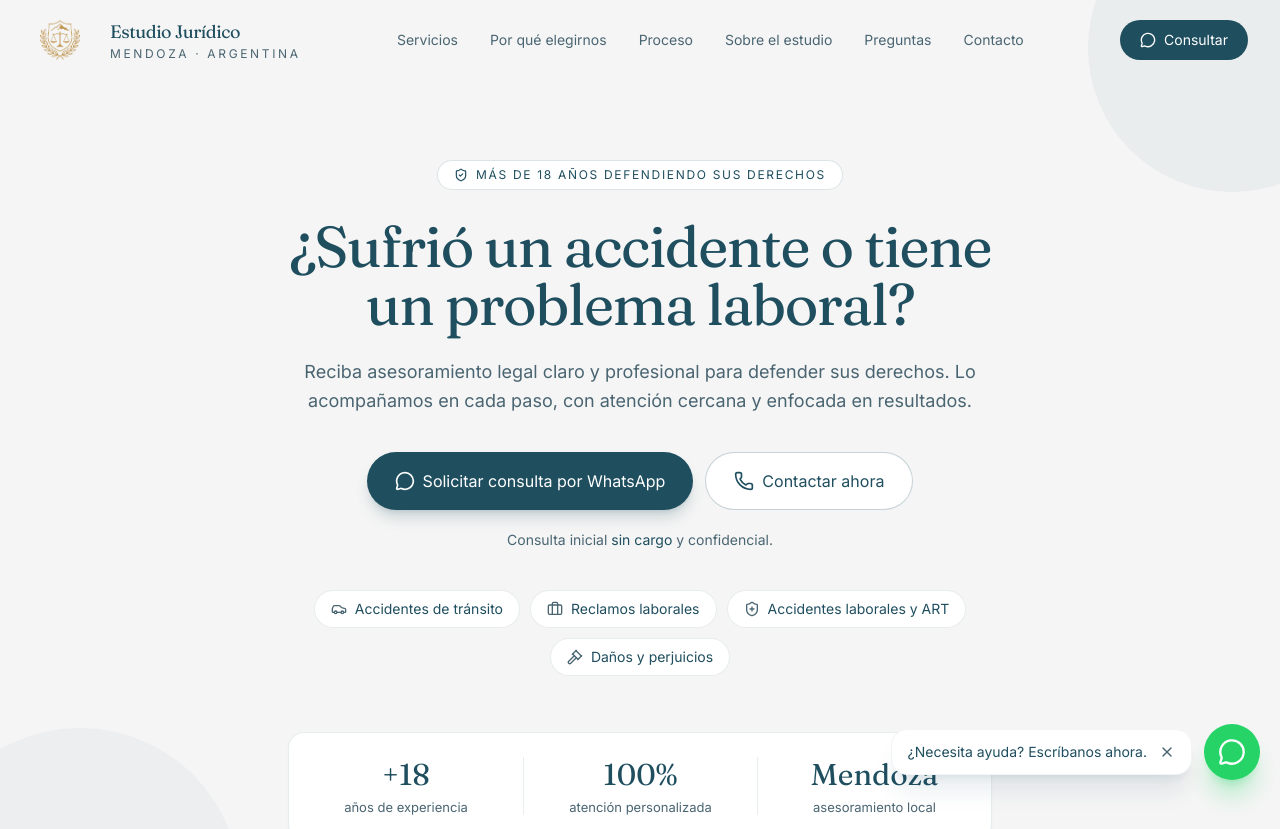
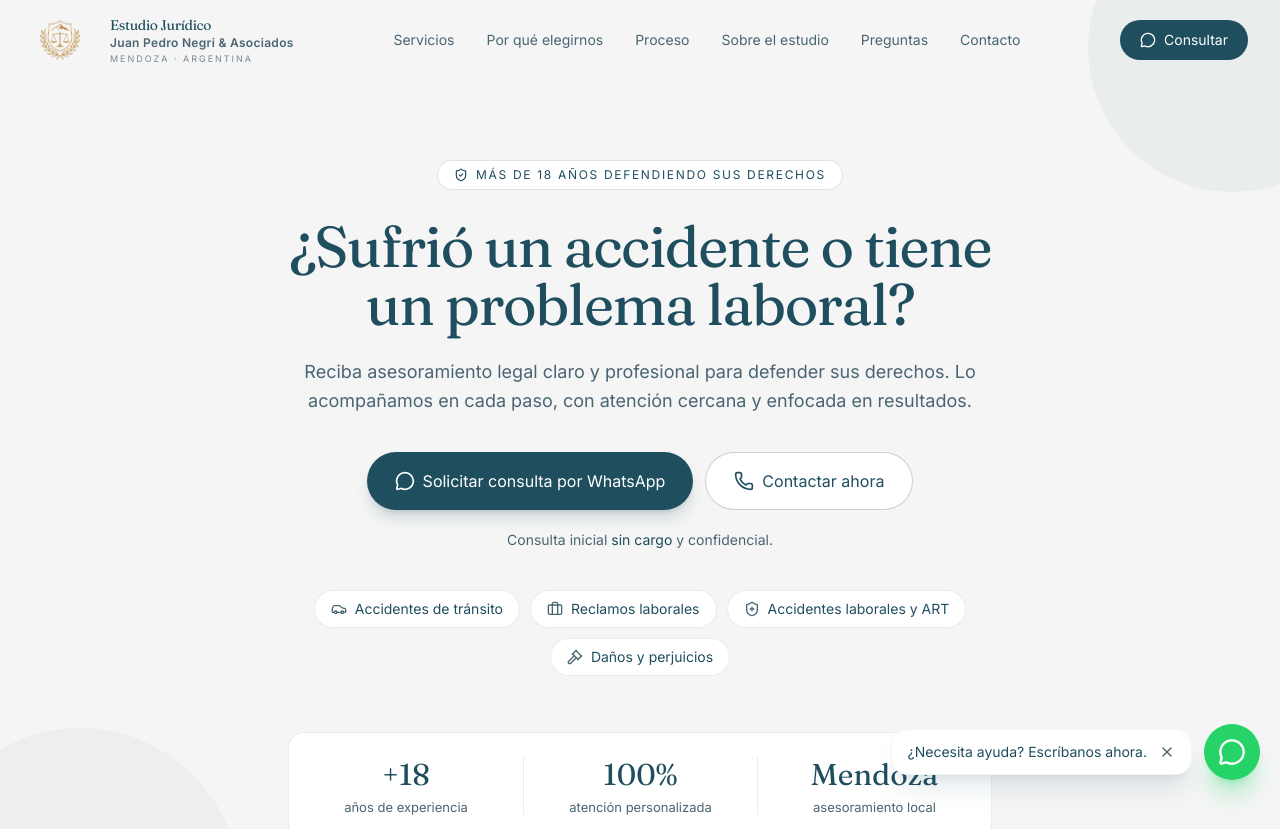
Before and after one commit to mbarrera203/EstudioNegri, a React (Vite) app: page / in a window 1280 px wide. Shown: the top 829 px of the page. Built offline with nearby package versions, Linux system fonts and the light colour scheme.

Commit message:
Mejoro el Icono de la pagina

```diff
--- a/src/components/Footer.tsx
+++ b/src/components/Footer.tsx
@@ -53,14 +53,17 @@ export function Footer() {
         <div className="grid gap-10 lg:grid-cols-12">
           <div className="lg:col-span-5">
             <div className="flex items-center gap-2.5">
-              <span className="flex h-9 w-9 items-center justify-center rounded-md bg-white/10 text-white">
+              <span className="flex h-9 w-9 items-center justify-center rounded-md bg-white/10 text-white shrink-0">
                 <ScaleIcon className="h-5 w-5" />
               </span>
-              <span className="leading-tight">
-                <span className="block font-serif text-lg font-600">
+              <span className="leading-tight flex flex-col justify-center">
+                <span className="block font-serif text-sm font-600">
                   Estudio Jurídico
                 </span>
-                <span className="block text-[11px] uppercase tracking-[0.22em] text-white/50">
+                <span className="block text-xs font-semibold text-white/90">
+                  Juan Pedro Negri &amp; Asociados
+                </span>
+                <span className="block text-[10px] uppercase tracking-[0.22em] text-white/50 mt-0.5">
                   Mendoza · Argentina
                 </span>
               </span>
--- a/src/components/Header.tsx
+++ b/src/components/Header.tsx
@@ -22,11 +22,14 @@ export function Header() {
             <span className="flex items-center justify-center mr-3">
               <img src="/LogoJPLimpio.png" alt="Estudio Negri" className="h-10 sm:h-12 md:h-14 w-auto object-contain" />
             </span>
-            <span className="leading-tight">
-              <span className="block font-serif text-base sm:text-lg font-600 text-petrol tracking-tight">
+            <span className="leading-tight flex flex-col justify-center">
+              <span className="block font-serif text-xs sm:text-sm font-600 text-petrol tracking-tight whitespace-nowrap">
                 Estudio Jurídico
               </span>
-              <span className="block text-[10px] sm:text-xs uppercase tracking-[0.22em] text-bluegray">
+              <span className="block text-[10px] sm:text-xs font-semibold text-bluegray tracking-wide whitespace-nowrap">
+                Juan Pedro Negri &amp; Asociados
+              </span>
+              <span className="block text-[8px] sm:text-[9px] uppercase tracking-[0.22em] text-bluegray/75 whitespace-nowrap mt-0.5">
                 Mendoza · Argentina
               </span>
             </span>
```
